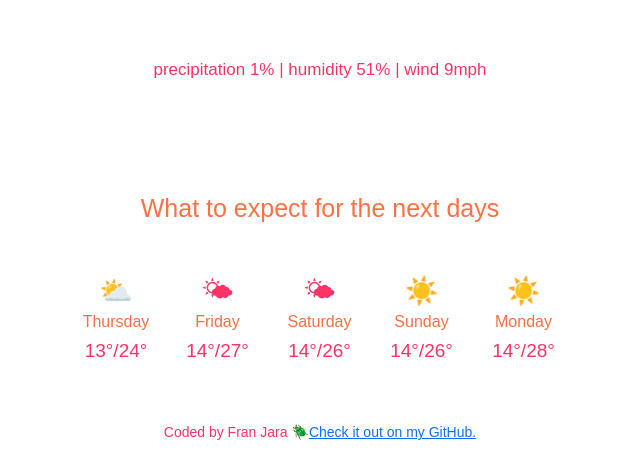
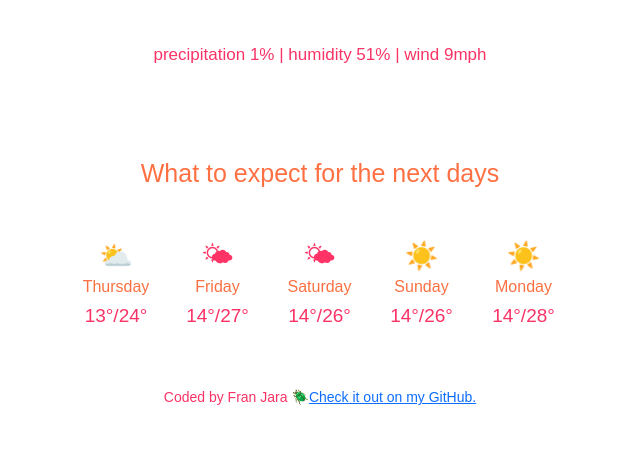
Before and after one commit to franejara/my-weather-app, a plain HTML site: page index.html in a window 1280 px wide. Shown: the part 386-859 px from the top of the page, without its empty margins (320-960 px from the left). After the commit the page ends 824 px from the top, so only its background shows below. Drawn offline with nearby package versions, Linux system fonts and the light colour scheme.

Commit message:
Updated some margins

```diff
--- a/Styling/style.css
+++ b/Styling/style.css
@@ -65,8 +65,8 @@ h3 {
 
 .weather-elements {
   text-align: center;
-  margin-top: 60px;
-  margin-bottom: 110px;
+  margin-top: 45px;
+  margin-bottom: 90px;
   color: #fa3366;
   font-size: 17px;
 }
```
